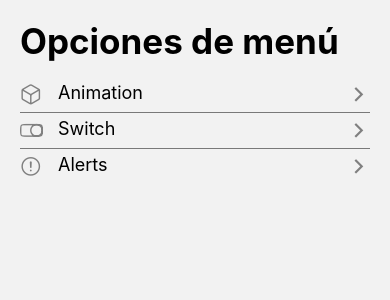
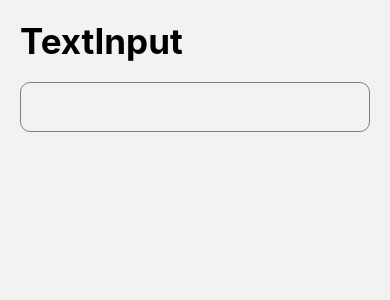
Before and after one commit to thomassr30/components-react-native, a React Native app: screen /TextInputScreen in a window 390 px wide. Shown: the top 300 px of the page. Built offline with nearby package versions, Linux system fonts and the light colour scheme.

Commit message:
add: new component TextInput

```diff
--- a/src/data/menuItems.tsx
+++ b/src/data/menuItems.tsx
@@ -16,4 +16,9 @@
       icon: 'alert-circle-outline',
       component: 'AlertScreen'
     },
+    {
+      name: 'Text Input',
+      icon: 'document-text-outline',
+      component: 'TextInputScreen'
+    },
   ]
--- a/src/navigator/Navigator.tsx
+++ b/src/navigator/Navigator.tsx
@@ -4,6 +4,7 @@
 import HomeScreen from '../screens/HomeScreen';
 import SwitchScreen from '../screens/SwitchScreen';
 import AlertScreen from '../screens/AlertScreen';
+import TextInputScreen from '../screens/TextInputScreen';
 
 const Stack = createStackNavigator()
 
@@ -18,6 +19,7 @@
         <Stack.Screen name='Animation101Screen' component={Animation101Screen} />
         <Stack.Screen name='SwitchScreen' component={SwitchScreen} />
         <Stack.Screen name='AlertScreen' component={AlertScreen} />
+        <Stack.Screen name='TextInputScreen' component={TextInputScreen} />
     </Stack.Navigator>
   )
 }
--- /dev/null
+++ b/src/screens/TextInputScreen.tsx
@@ -0,0 +1,29 @@
+import React from 'react'
+import { TextInput, View, StyleSheet } from 'react-native';
+import HeaderTitle from '../components/HeaderTitle'
+import { styles } from '../theme/appTheme'
+
+const TextInputScreen = () => {
+  return (
+    <View style={styles.globalMargin}>
+        <HeaderTitle title='TextInput' />
+
+        <TextInput
+          style={stylesInput.inputStyle}
+        />
+
+    </View>
+  )
+}
+
+const stylesInput = StyleSheet.create({
+  inputStyle: {
+    borderWidth: 1,
+    borderColor: 'gray',
+    height: 50,
+    paddingHorizontal: 10,
+    borderRadius: 10
+  }
+})
+
+export default TextInputScreen
```
